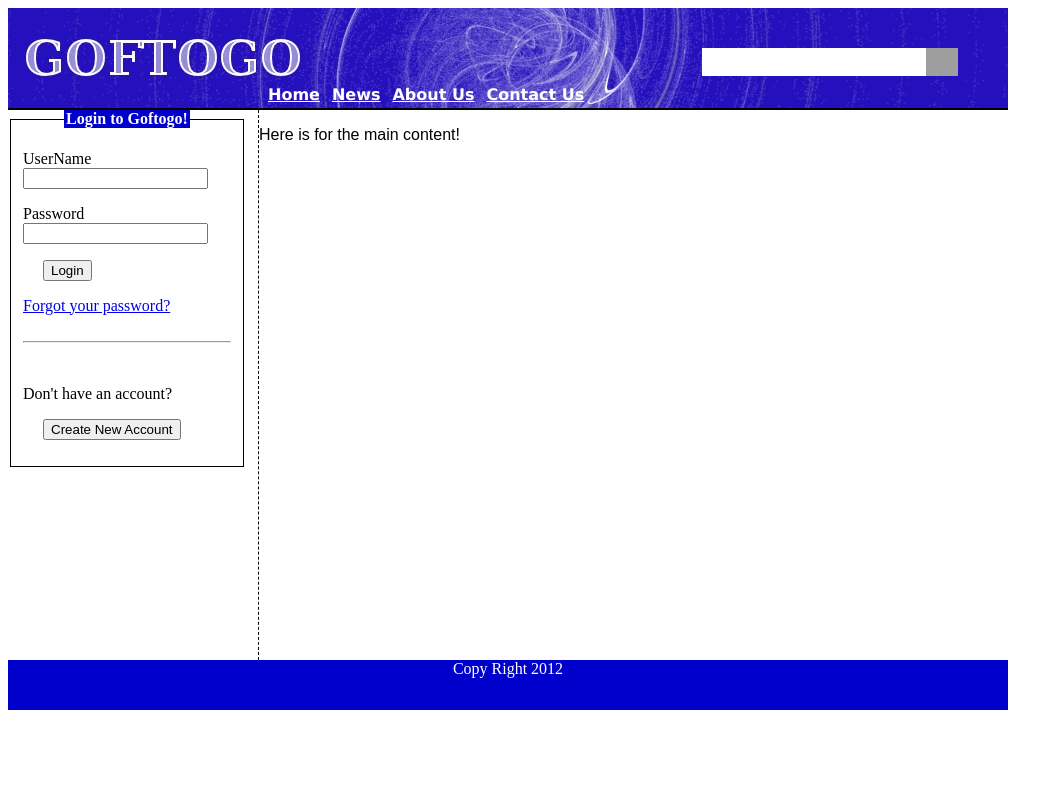
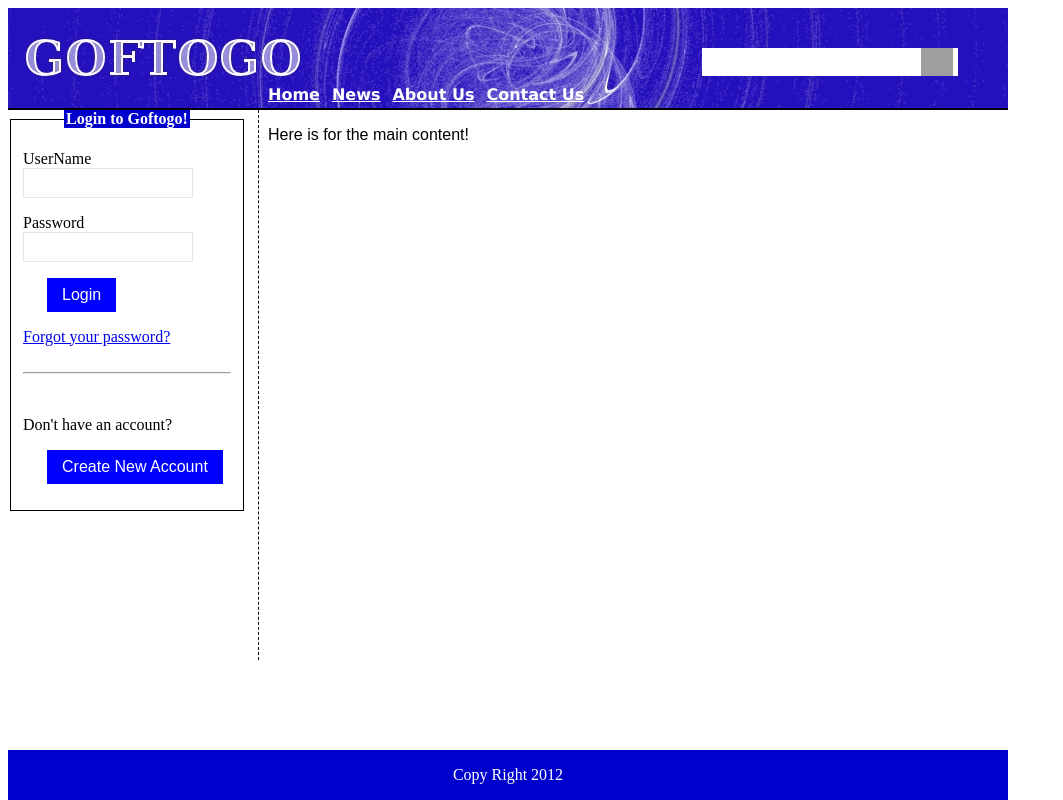
Before and after one commit to jonassanoj/dbpro, a CodeIgniter app: page / in a window 1280 px wide. Shown: the whole page, without its empty margins (0-1063 px from the left). Run offline with CodeIgniter, Linux system fonts and the light colour scheme; grey boxes are pictures that could not be loaded.

Commit message:
ashraf's design enhancements added

```diff
--- a/CI/application/views/pages/home.php
+++ b/CI/application/views/pages/home.php
@@ -1,20 +1,3 @@
-<div id="container">
-
-<div id="header"><img src=<?php echo base_url("pictures/newbanner.jpg") ?>>
-<form action="">
-<input type="text" class="searchbox" name="s" value="" />
-<input type="image" src=<?php echo base_url("pictures/search.jpg")?> class="searchbox_submit" value="" />
-</form>
-
-<div class="HorizLinks">
-<ul>
-<li><a href="home.php">Home</a></li>
-<li><a href="news.php">News</a></li>
-<li><a href="about.php">About Us</a></li>
-<li><a href="contact.php">Contact Us</a></li>
-</ul>
-</div>
-</div>
 
 <div id="leftnav">
 <form class="myform" name:"sign in">
--- a/CI/application/views/templates/header.php
+++ b/CI/application/views/templates/header.php
@@ -7,3 +7,19 @@
 
 </head>
 <body>
+<div id="container">
+
+<div id="header"><img src="<?php echo base_url('pictures/newbanner.jpg'); ?>">
+<form action="">
+<input type="text" class="searchbox" name="s" value="" />
+<input type="image" src="<?php echo base_url('pictures/search.jpg'); ?>" class="searchbox_submit" value="" />
+</form>
+<div class="HorizLinks">
+<ul>
+<li><a href="<?php echo base_url('index.php/pages/view/home'); ?>">Home</a></li>
+<li><a href="<?php echo base_url('index.php/pages/view/news'); ?>">News</a></li>
+<li><a href="<?php echo base_url('index.php/pages/view/about'); ?>">About Us</a></li>
+<li><a href="<?php echo base_url('index.php/pages/view/contact'); ?>">Contact Us</a></li>
+</ul>
+</div>
+</div>
--- a/CI/css/style.css
+++ b/CI/css/style.css
@@ -49,7 +49,9 @@
 	border-right: 1px dashed #000000;
 }
 #body {
-	width: 900px;
+	width: 740px;
+	margin-left: 260px;
+
 }
 #body p {
 	font-family: Arial, Helvetica, sans-serif;
@@ -62,6 +64,8 @@
 	background-color: #0000cc;
 	height: 50px;
 	text-align: center;
+	position: absolute;
+	bottom: 0;
 }
 .searchbox {
 	border: 0px;
@@ -104,3 +108,59 @@
 	text-align: center;
 	font-weight: bold;
 }
+
+.searchbox {
+border:0px;
+position:absolute;
+top:40px;
+right:50px;
+width:256px;
+height:28px;
+}
+
+.searchbox_submit {
+border:0px;
+background-color:transparent;
+position:absolute;
+top:35px;
+right:50px;
+width:32px;
+height:28px;
+}
+
+input, textarea ,select{
+        padding: 5px;
+        border: solid 1px #E5E5E5;
+        outline: 0;
+        font: normal 16px/100% Arial,Verdana, Tahoma,serif, sans-serif;
+        width: 170px;
+        background: #FFFFFF;
+
+
+}
+
+textarea {
+        width: 400px;
+        max-width: 400px;
+        height: 150px;
+        line-height: 150%;
+}
+
+input:hover, textarea:hover,
+input:focus, textarea:focus {
+        border-color: #C9C9C9;
+}
+
+.form label {
+        margin-left: 10x;
+        color: #666666;
+}
+
+.submit input {
+        width: auto;
+        padding: 9px 15px;
+        background: #0000ff;
+        border: 0;
+        font-size: 16px;
+        color: #FFFFFF;
+}
```
Also changed, not shown: CI/application/views/pages/question.php (+13 -25 lines).
